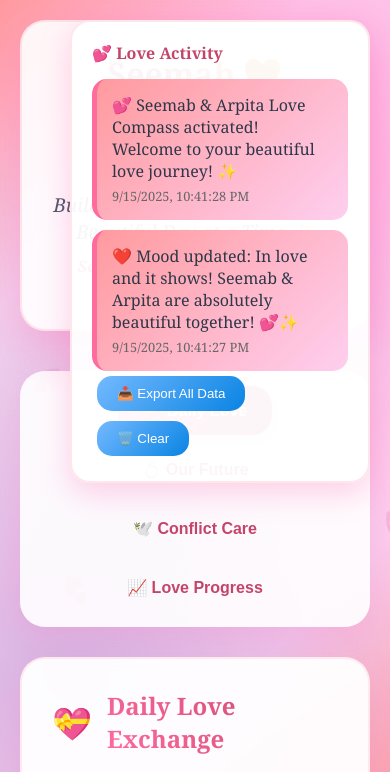
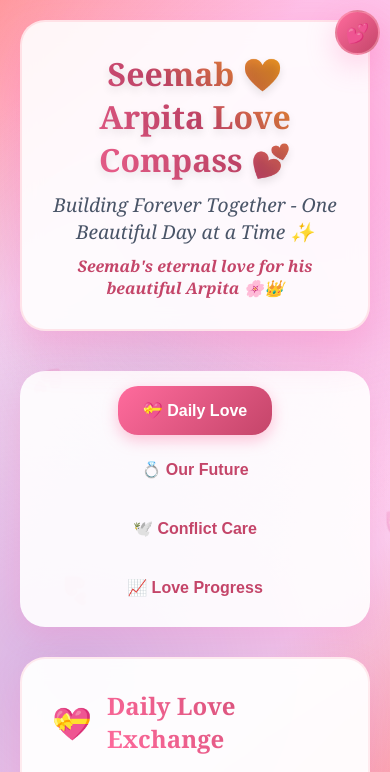
Before and after one commit to Seemabie/APR_SMB, a plain HTML site: page index.html in a window 390 px wide. Shown: the top 772 px of the page. Drawn offline with Linux system fonts and the light colour scheme.

Commit message:
Add files via upload

```diff
--- a/index.html
+++ b/index.html
@@ -536,24 +536,78 @@
         /* Notification System */
         .notification-center {
             position: fixed;
-            top: 20px;
-            right: 20px;
+            top: 10px;
+            right: 10px;
             background: rgba(255, 255, 255, 0.95);
-            border-radius: 20px;
-            padding: 20px;
+            border-radius: 15px;
+            padding: 15px;
             box-shadow: 0 10px 30px rgba(255, 105, 180, 0.3);
             border: 2px solid rgba(255, 192, 203, 0.4);
-            max-width: 300px;
+            max-width: 280px;
             z-index: 1000;
+            transition: all 0.3s ease;
+        }
+
+        .notification-center.minimized {
+            width: 50px;
+            height: 50px;
+            padding: 0;
+            border-radius: 50%;
+            background: linear-gradient(135deg, #ff6b9d, #c44569);
+            display: flex;
+            align-items: center;
+            justify-content: center;
+            cursor: pointer;
+        }
+
+        .notification-center.minimized * {
+            display: none;
+        }
+
+        .notification-center.minimized::before {
+            content: '💕';
+            font-size: 1.5rem;
+            display: block;
+        }
+
+        .notification-toggle {
+            position: absolute;
+            top: 5px;
+            right: 5px;
+            background: #ff6b9d;
+            color: white;
+            border: none;
+            border-radius: 50%;
+            width: 25px;
+            height: 25px;
+            font-size: 0.8rem;
+            cursor: pointer;
+            display: flex;
+            align-items: center;
+            justify-content: center;
+        }
+
+        .notification-header {
+            display: flex;
+            align-items: center;
+            justify-content: between;
+            margin-bottom: 10px;
+        }
+
+        .notification-header h4 {
+            color: #c44569;
+            margin: 0;
+            font-size: 1rem;
         }
 
         .notification {
             background: linear-gradient(135deg, #ff9a9e, #fecfef);
-            padding: 15px;
-            border-radius: 15px;
-            margin-bottom: 10px;
-            border-left: 5px solid #ff6b9d;
+            padding: 10px;
+            border-radius: 10px;
+            margin-bottom: 8px;
+            border-left: 3px solid #ff6b9d;
             animation: slideIn 0.3s ease;
+            font-size: 0.85rem;
         }
 
         .notification:last-child {
@@ -561,36 +615,77 @@
         }
 
         .notification-time {
-            font-size: 0.8rem;
+            font-size: 0.7rem;
             color: #666;
-            margin-top: 5px;
-        }
-
-        .activity-log {
-            background: rgba(255, 255, 255, 0.9);
-            border-radius: 15px;
-            padding: 20px;
-            margin-top: 20px;
-            max-height: 300px;
-            overflow-y: auto;
-        }
-
-        .activity-item {
-            padding: 10px;
-            margin-bottom: 10px;
-            background: linear-gradient(135deg, #ffeaa7, #fdcb6e);
-            border-radius: 10px;
-            font-size: 0.9rem;
+            margin-top: 3px;
+        }
+
+        .notification-controls {
+            display: flex;
+            gap: 5px;
+            margin-top: 10px;
         }
 
         .data-export {
             background: linear-gradient(135deg, #74b9ff, #0984e3);
             color: white;
             border: none;
-            padding: 10px 20px;
-            border-radius: 15px;
+            padding: 8px 12px;
+            border-radius: 12px;
             cursor: pointer;
-            margin: 5px;
+            font-size: 0.8rem;
+            flex: 1;
+        }
+
+        /* Mobile-specific styles */
+        @media (max-width: 768px) {
+            .notification-center {
+                top: 5px;
+                right: 5px;
+                left: 5px;
+                max-width: none;
+                width: auto;
+            }
+
+            .notification-center.minimized {
+                position: fixed;
+                top: 10px;
+                right: 10px;
+                left: auto;
+                width: 45px;
+                height: 45px;
+            }
+
+            .notification-center.minimized::before {
+                font-size: 1.2rem;
+            }
+
+            .notification {
+                font-size: 0.8rem;
+                padding: 8px;
+            }
+
+            .notification-time {
+                font-size: 0.65rem;
+            }
+
+            .data-export {
+                padding: 6px 10px;
+                font-size: 0.75rem;
+            }
+
+            /* Hide notification center by default on mobile */
+            .notification-center:not(.show) {
+                transform: translateY(-100%);
+                opacity: 0;
+                pointer-events: none;
+            }
+
+            .notification-center.minimized:not(.show) {
+                transform: translateY(0);
+                opacity: 1;
+                pointer-events: all;
+            }
         }
 
         /* PWA Install Button */
@@ -1051,21 +1146,36 @@
             }
         }
 
+        // Clear notifications
+        function clearNotifications() {
+            loveData.activities = [];
+            saveData();
+            updateNotifications();
+            updateActivityLog();
+            addNotification('🗑️ Notifications cleared!');
+        }
+
         // Update notification display
         function updateNotifications() {
             const container = document.getElementById('notifications');
             container.innerHTML = '';
 
-            const recent = loveData.activities.slice(0, 5);
+            const recent = loveData.activities.slice(0, 3); // Show only 3 on mobile
             recent.forEach(activity => {
                 const notif = document.createElement('div');
                 notif.className = 'notification';
                 notif.innerHTML = `
                     <div>${activity.message}</div>
-                    <div class="notification-time">${activity.timestamp}</div>
+                    <div class="notification-time">${new Date(activity.time).toLocaleTimeString()}</div>
                 `;
                 container.appendChild(notif);
             });
+
+            // Show notification badge
+            const badge = document.querySelector('.notification-badge');
+            if (badge) {
+                badge.textContent = loveData.activities.length > 9 ? '9+' : loveData.activities.length;
+            }
         }
 
         // Update activity log
@@ -1097,13 +1207,24 @@
             addNotification('📥 Love data exported by ' + (Math.random() > 0.5 ? 'Seemab' : 'Arpita') + '!');
         }
 
-        // Clear notifications
-        function clearNotifications() {
-            loveData.activities = [];
-            saveData();
-            updateNotifications();
-            updateActivityLog();
-            addNotification('🗑️ Notifications cleared!');
+        // Toggle notification center
+        function toggleNotifications() {
+            const center = document.getElementById('notification-center');
+            center.classList.toggle('minimized');
+            center.classList.toggle('show');
+        }
+
+        // Auto-minimize on mobile after 3 seconds
+        function autoMinimizeOnMobile() {
+            if (window.innerWidth <= 768) {
+                setTimeout(() => {
+                    const center = document.getElementById('notification-center');
+                    if (!center.classList.contains('minimized')) {
+                        center.classList.add('minimized');
+                        center.classList.remove('show');
+                    }
+                }, 3000);
+            }
         }
 
         // Update UI with saved data
@@ -1590,6 +1711,9 @@
             // Set initial mood
             document.querySelector('.mood-btn[onclick*="❤️"]').click();
 
+            // Auto-minimize notifications on mobile
+            autoMinimizeOnMobile();
+
             // Request notification permission
             setTimeout(() => {
                 loveNotifications.requestPermission();
@@ -1602,12 +1726,13 @@
 
             // Initial welcome notification
             setTimeout(() => {
-                addNotification('💕 Seemab & Arpita Love Compass activated! Welcome to your beautiful love journey! ✨');
+                addNotification('💕 Love Compass activated! ✨');
+                autoMinimizeOnMobile();
             }, 1000);
 
             // Welcome message
             setTimeout(() => {
-                alert('💕✨ Welcome to Seemab & Arpita Love Compass! 👑\n\nThis beautiful space is created just for you two to:\n🌟 Share daily love and joy\n💍 Plan your magical future together\n🕊️ Resolve any conflicts with love and care\n📈 Watch your amazing love grow stronger\n\n📱 INSTALL AS AN APP:\n• Tap "Install Love Compass App" to add to home screen\n• Get instant notifications when your partner needs you\n• Works offline and feels like a real app!\n\nAll your activities are saved and you\'ll get mobile notifications!\n\nBuilding forever together, one beautiful day at a time! 💕🌸✨');
+                alert('💕✨ Welcome to Seemab & Arpita Love Compass! 👑\n\nThis beautiful space is created just for you two to:\n🌟 Share daily love and joy\n💍 Plan your magical future together\n🕊️ Resolve any conflicts with love and care\n📈 Watch your amazing love grow stronger\n\n📱 INSTALL AS AN APP:\n• Tap "Install Love Compass App" to add to home screen\n• Get instant notifications when your partner needs you\n• Works offline and feels like a real app!\n\n💕 The notification panel will minimize automatically on mobile - tap the heart to expand it!\n\nBuilding forever together, one beautiful day at a time! 💕🌸✨');
             }, 3000);
         });
 
```
